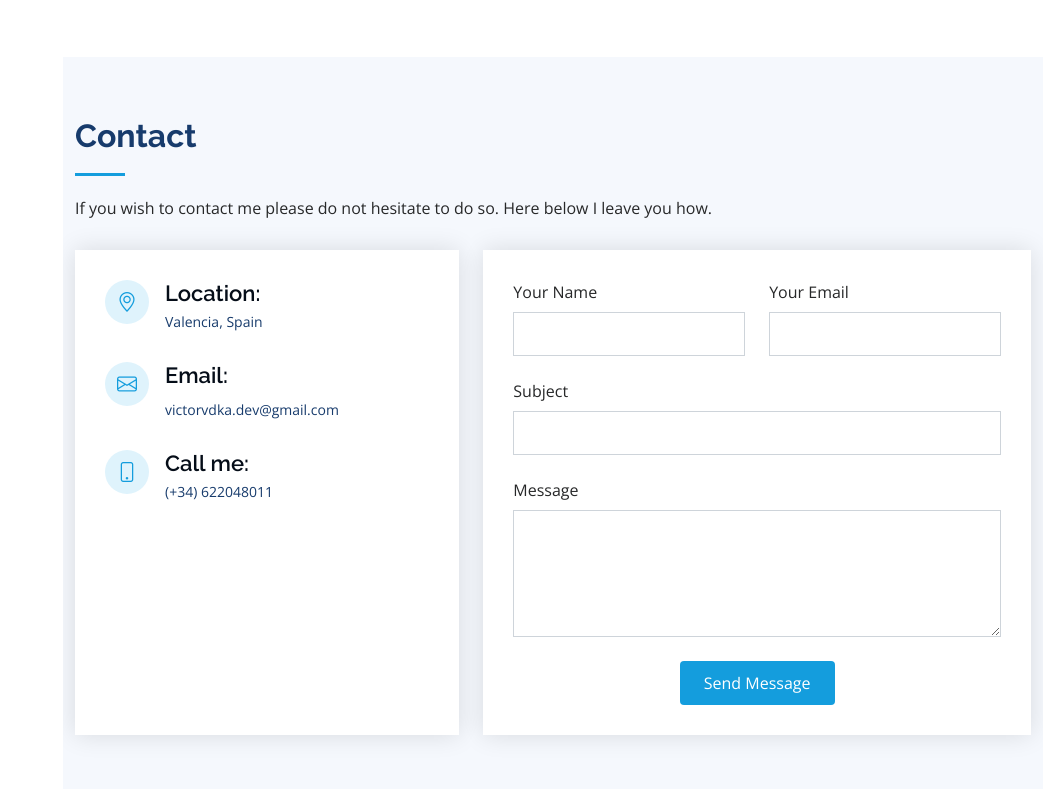
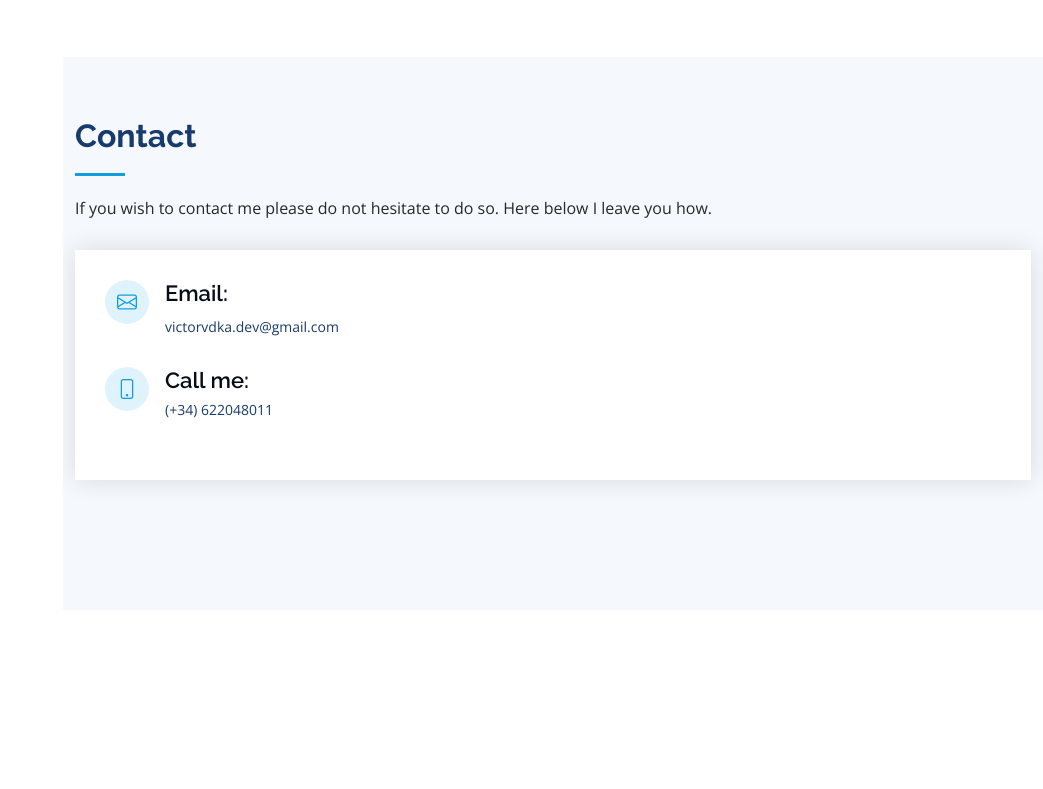
Before and after one commit to h4ck3df1sh/iPortoflio, a plain HTML site: page index.html in a window 1280 px wide. Shown: the part 4375-5164 px from the top of the page, without its empty margins (237-1280 px from the left). After the commit the page ends 4985 px from the top, so only its background shows below. Drawn offline with nearby package versions, Linux system fonts and the light colour scheme.

Commit message:
Removed contact php
Commented php form since Github only provides static webpage support

```diff
--- a/index.html
+++ b/index.html
@@ -352,13 +352,13 @@
 
         <div class="row" data-aos="fade-in">
 
-          <div class="col-lg-5 d-flex align-items-stretch">
+          <div class="col-lg-12 d-flex align-items-stretch">
             <div class="info">
-              <div class="address">
+              <!-- <div class="address">
                 <i class="bi bi-geo-alt"></i>
                 <h4>Location:</h4>
                 <p>Valencia, Spain</p>
-              </div>
+              </div> -->
 
               <div class="email">
                 <i class="bi bi-envelope"></i>
@@ -376,7 +376,7 @@
 
           </div>
 
-          <div class="col-lg-7 mt-5 mt-lg-0 d-flex align-items-stretch">
+          <!-- <div class="col-lg-7 mt-5 mt-lg-0 d-flex align-items-stretch">
             <form action="forms/contact.php" method="post" role="form" class="php-email-form">
               <div class="row">
                 <div class="form-group col-md-6">
@@ -403,7 +403,7 @@
               </div>
               <div class="text-center"><button type="submit">Send Message</button></div>
             </form>
-          </div>
+          </div> -->
 
         </div>
 
```
Also changed, not shown: index-es.html (+4 -4 lines), package.json (deleted, +0 -20 lines).
